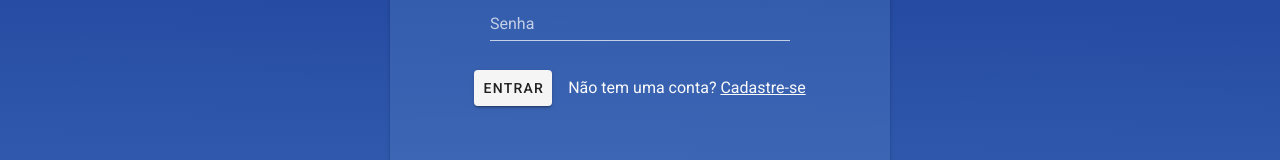
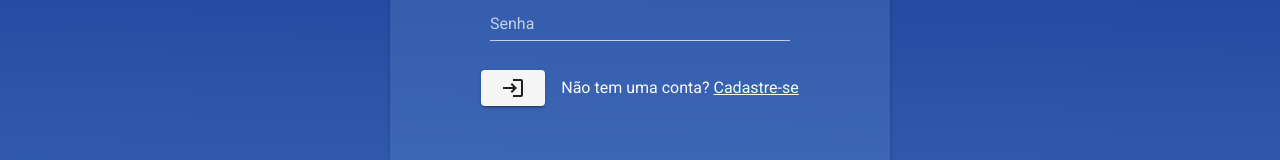
Before and after one commit to Felipe-Sabino-d-Oliveira/beyond-app, a Vue app: page /#/ in a window 1280 px wide. Shown: the part 406-566 px from the top of the page. Built offline with nearby package versions, Linux system fonts and the light colour scheme.

Commit message:
add ícone de login na página login e cadastro leva ao home ao invés de login.

```diff
--- a/src/pages/Cadastro.vue
+++ b/src/pages/Cadastro.vue
@@ -58,7 +58,7 @@ export default {
                 this.registerEmail = '';
                 this.registerPassword = '';
                 // Redirecionar para a página de login
-                this.$router.push('/');
+                this.$router.push('/home');
             } catch (error) {
                 alert('Erro ao registrar usuário:', error.message);
                 console.error('Erro ao registrar usuário:', error.message);
--- a/src/pages/Login.vue
+++ b/src/pages/Login.vue
@@ -12,8 +12,10 @@
 
             </v-form>
             <v-card-actions>
-                <v-btn light class="mr-4" style="margin: 0;" v-on:click="login()">
-                    Entrar
+                <v-btn light class="mr-4" v-on:click="login()">
+                    <v-icon>
+                        {{ icons.mdiLogin }}
+                    </v-icon>
                 </v-btn>
                 <p style="margin: 0; color: var(--color-white);">Não tem uma conta? <router-link style="color: var(--color-white);" to="cadastro">Cadastre-se</router-link></p>
             </v-card-actions>
@@ -22,6 +24,7 @@
 </template>
 
 <script>
+import { mdiLogin } from '@mdi/js';
 import { required, email } from 'vuelidate/lib/validators'
 import { getAuth, signInWithEmailAndPassword } from 'firebase/auth'
 
@@ -32,6 +35,9 @@ export default {
         password: '',
         emailErrors: [],
         passwordErrors: [],
+        icons:{
+            mdiLogin,
+        }
     }),
     validations: {
         email: { required, email },
```
